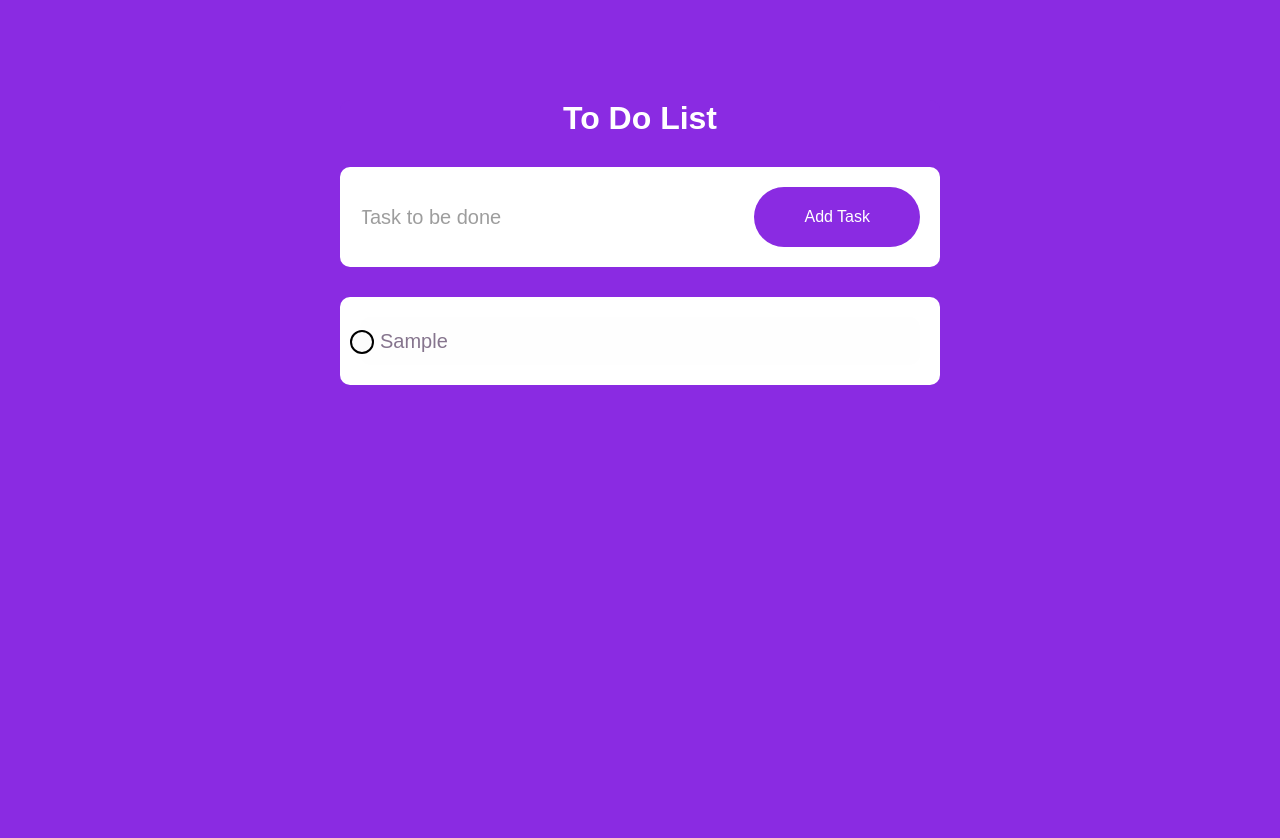
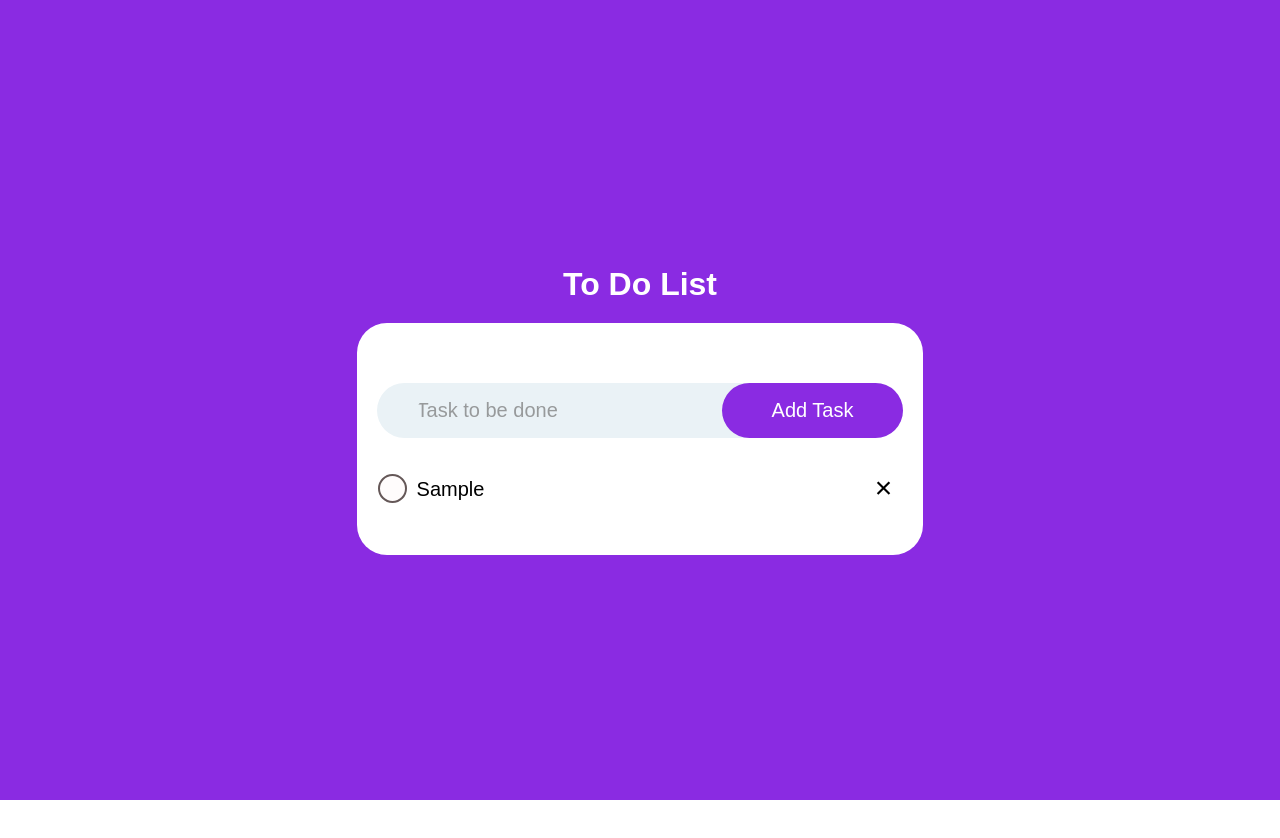
Before and after one commit to SwathiSathiyamoorthi/To-Do-List, a plain HTML site: page index.html in a window 1280 px wide. Both pictures are taken after typing "Sample" into the empty fields and a click on the button "Add Task". After the commit the page ends 800 px from the top, so only its background shows below. Drawn offline with Linux system fonts and the light colour scheme.

Commit message:
committed

```diff
--- a/index.html
+++ b/index.html
@@ -10,14 +10,15 @@
 <body>
     <div id="container">
         <h1>To Do List</h1>
-        <div id="newtask">
-            <input id="task" type="text" placeholder="Task to be done">
-            <button id="submit">Add Task</button>
-        </div>
-        <div id="tasks">
-            <div id="tasklist">
+        <div class="todo-list">
+            <div id="newtask">
+                <input id="task" type="text" placeholder="Task to be done">
+                <button id="submit" onclick="AddTask()">Add Task</button>
             </div>
-            <div id="completedtasks"></div>
+            <ul id="task-container">
+               <!-- <li class="checked">Task1</li>
+                <li>Task2</li>-->
+            </ul>
         </div>
     </div>
     <script src="script.js"></script>
--- a/script.js
+++ b/script.js
@@ -1,19 +1,35 @@
-let task=document.getElementById('task');
-let submit=document.getElementById('submit');
-let tasklist=document.getElementById('tasklist');
-let list=new Array();
-let tasks=document.getElementById('tasks');
-let newButton;
-submit.addEventListener('click',(event)=>{
-    if(task.value!=''){
-    list.push(task.value);
-    newTask=document.createElement('button');
-    newTask.textContent=task.value;
-    newTask.id=list.length-1;
-    tasklist.appendChild(newTask);
-    tasks.style.display='grid';
-    tasklist.style.display='grid';
-    //tasklist.appendChild='<button id="'+(list.length-1)+'">'+task.value+'</button>';
-    task.value='';
+let Task=document.getElementById('task');
+let TaskContainer=document.getElementById('task-container');
+function AddTask(){
+    if(Task.value==''){
+        alert("You must type something!!!");
     }
-});
+    else{
+        let li=document.createElement('li');
+        li.innerHTML=Task.value;
+        TaskContainer.appendChild(li);
+        let span=document.createElement('span');
+        span.innerHTML='\u00d7';
+        li.appendChild(span);
+    }
+    Task.value="";
+    saveData();
+}
+TaskContainer.addEventListener('click',function(e){
+    if(e.target.tagName=="LI"){
+        e.target.classList.toggle("checked");
+        saveData();
+    }
+    else if(e.target.tagName=='SPAN'){
+        e.target.parentElement.remove();
+        saveData();
+    }
+
+},false)
+function saveData(){
+    localStorage.setItem("data",TaskContainer.innerHTML);
+}
+function displayData(){
+    TaskContainer.innerHTML=localStorage.getItem("data");
+}
+displayData();
--- a/styles.css
+++ b/styles.css
@@ -3,13 +3,6 @@
     padding: 0;
     box-sizing: border-box;
     font-family:'Poppins',sans-serif;
-}
-body{
-    background-color: blueviolet;
-    justify-content: center;
-    align-items: center;
-    height: 100vh;
-    width:100%;
 }
 h1{
     text-align: center;
@@ -18,29 +11,37 @@ h1{
 #container{
   /* background-color:rgb(176, 94, 218);
    background-image:linear-gradient(to right,rgb(100, 40, 131),rgb(188, 154, 205));*/
-   margin: 100px auto 20px;
    background-color:blueviolet;
-   border-radius:10px;
-   display: grid;
-   gap:30px;
-   height:auto;
-   width: 600px;
+   display:flex;
+   flex-direction: column;
+   height: 100vh;
+   width:100%;
+   justify-content: center;
+   align-items: center;
+}
+#container h1{
+    margin: 20px;
+}
+.todo-list{
+     border-radius:30px;
+     padding: 20px 20px 20px 20px;
+     background-color: white;
+}
+input[type="text"]:focus{
+    background-color: brown;
 }
 #newtask{
-    background-color: white;
-
+    background-color: rgb(234, 242, 246);
     display: flex;
-    min-height:100px;
-    width:100%;
     justify-content: space-between;
-    padding:40px auto 40px;
+    margin:40px auto 0px;
+    border-radius:40px;
     /*gap:20px;
     padding: 20px 40px ;
     grid-template-columns: 2fr 1fr;
     justify-content: center;
     */
 
-    border-radius: 10px;
 }
 #task{
     height:auto;
@@ -48,67 +49,78 @@ h1{
     background: transparent;
     border: none;
     outline: none;
-    margin-left: 20px;
+    margin: 0px 40px;
     border-radius: 30px;
     opacity: 0.7;
     font-size: 20px;
     align-self: center;
-    color:rgb(134, 117, 142);
+    color:rgb(148, 45, 195);
 }
 #submit{
     border: none;
     outline: none;
-    border-radius: 30px;
-    font-size:16px;
-    margin:20px;
-    padding:10px 50px;
+    border-radius: 40px;
+    font-size:20px;
+    padding:16px 50px;
     background-color:blueviolet;
     color: white;
 
 }
-
-#tasks{
+#task-container{
+    list-style: none;
     background-color: white;
     color:black;
     align-items:space-evenly;
     height: auto;
-    padding: 20px;
-    display: none;
-    border-radius: 10px;
+    padding: 20px 0px;
 }
-#tasklist{
-    height: auto;
-    grid-template-columns: 1fr;
-    align-items:space-evenly;
-
-}
-#tasklist{
-    border-radius: 10px;
-    font-size:20px;
-    background-color:rgb(255, 255, 255);
-    color: rgb(19, 10, 10);
-    display: none;
+ul li{
+    color: black;
+    margin: 20px 0px 14px 0px;
+    padding-left: 40px;
+    justify-content: start;
+    font-size: 20px;
     position: relative;
 }
-#tasklist button{
-    height:48px;
-    width:100%;
-    padding: 0px 20px;
-    background-color: rgb(254, 254, 254);
+ul li::before{
+    content: '';
+    width: 25px;
+    height:25px;
+    background-color: rgb(255, 252, 252);
+    position: absolute;
+    left:1px;
+    top:-4px;
+    border: 2px solid rgb(101, 88, 88);
+    border-radius: 50%;
+}
+span{
+    color:black;
+    position: absolute;
+    right: 0px;
+    top: -5px;
+    border-radius: 50%;
+    font-size: 30px;
+    line-height: 30px;
+    width: 40px;
+    height: 40px;
+    text-align: center;
+    align-self: center;
+}
+span:hover{
+    background-color: rgb(212, 185, 185);
+}
+ul li.checked{
+
     color:rgb(134, 117, 142);
     font-size: 20px;
+    text-decoration: line-through;
     border-radius: 10px;
     border: none;
     outline:none;
     text-align: start;
 }
-#tasklist button::before{
-    content:'';
-    background-color: rgb(252, 252, 252);
-    height: 20px;
-    width: 20px;
-    position: absolute;
-    left:-10px;
-    border:2px solid black;
-    border-radius: 50%;
+ul li.checked::before{
+    background-image:url(tick.jpg);
+    background-size: cover;
+    background-position: center;
 }
```
Also changed, not shown: tick.jpg (added), 1 other file.
